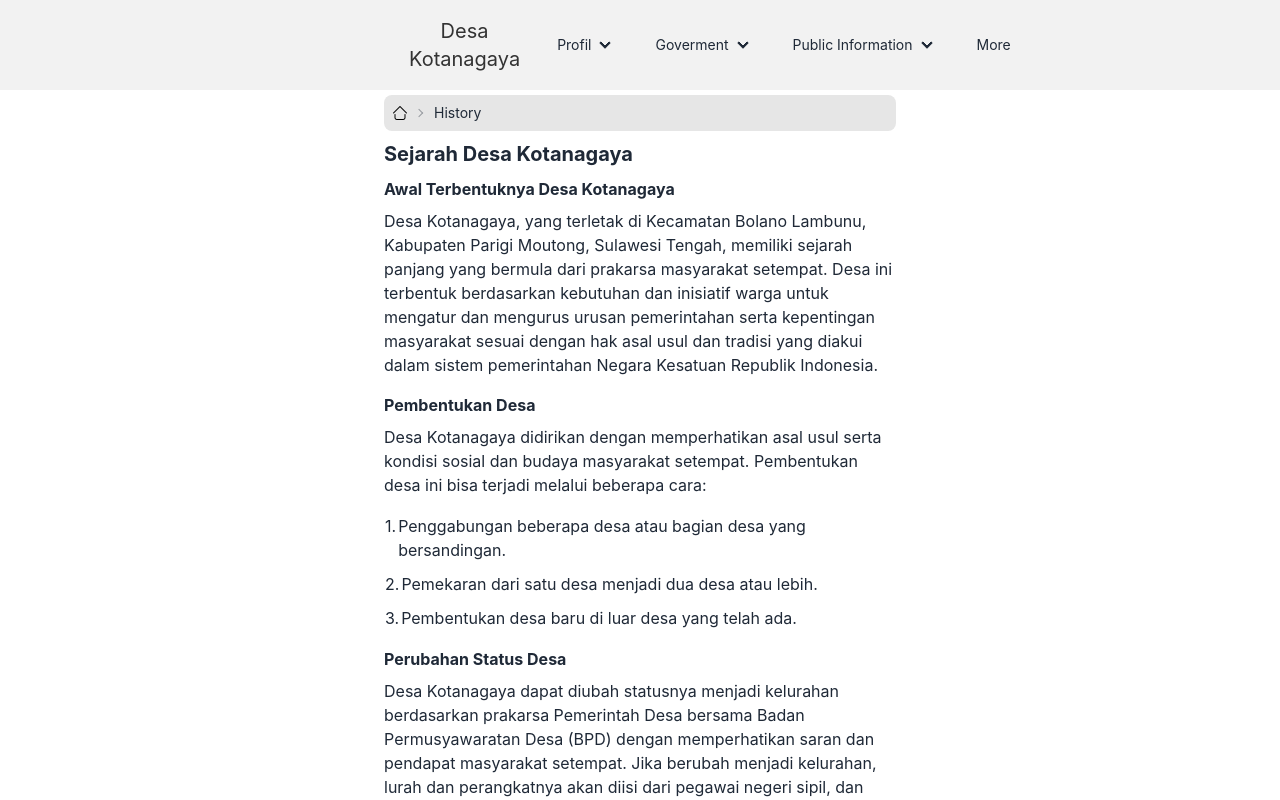
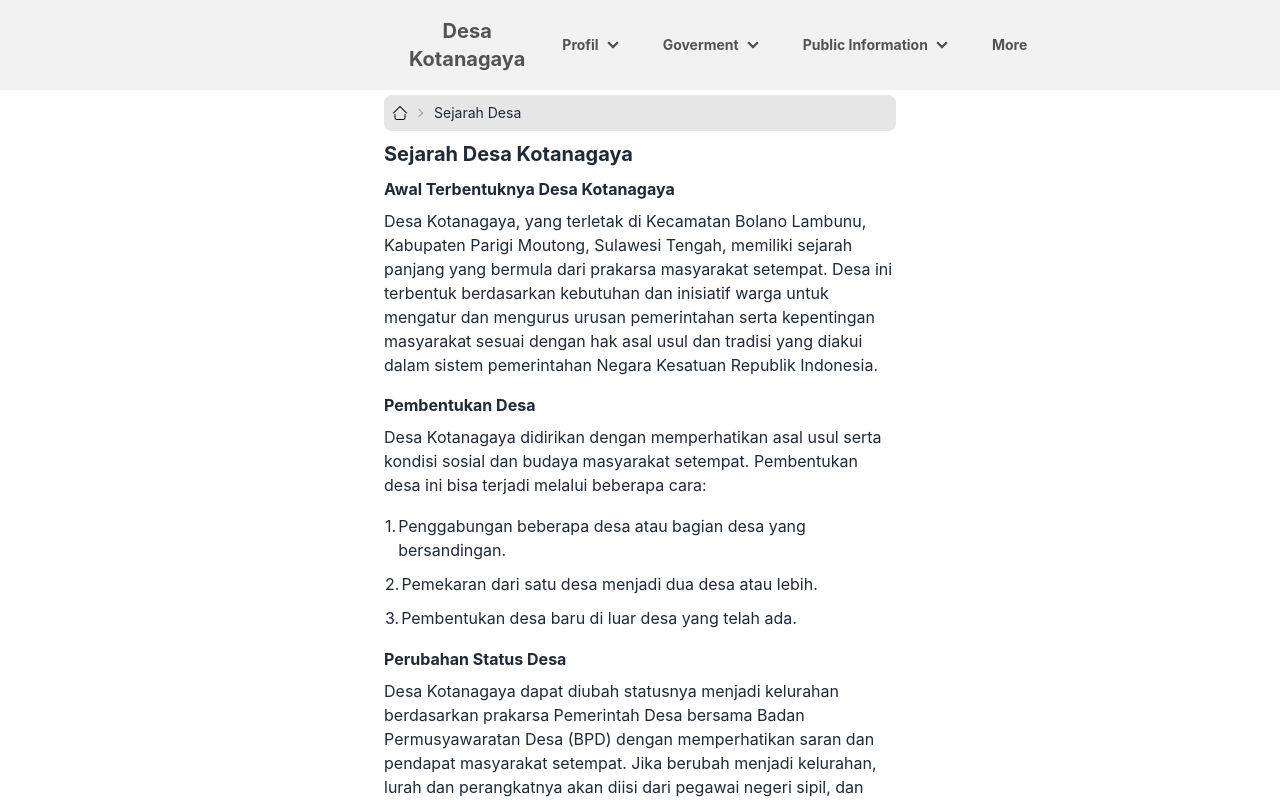
Before and after one commit to MochZukhruf/Village-Web-Project, a React (Create React App) app: page /history in a window 1280 px wide. Shown: the top 800 px of the page. Built offline with nearby package versions, Linux system fonts and the light colour scheme.

Commit message:
nav bener

```diff
--- a/src/components/Navbar.jsx
+++ b/src/components/Navbar.jsx
@@ -105,7 +105,7 @@ export const Navbar = () => {
             <ul className="menu menu-horizontal px-1">
               <li>
                 <details onClick={() => handleDropdownClick(0)}>
-                  <summary>Profil</summary>
+                  <summary className="dropdown-title">Profil</summary>
                   <ul className="dropdown-header">
                     <li>
                       <Link to="/about" onClick={handleLinkClick}>
@@ -114,7 +114,7 @@ export const Navbar = () => {
                     </li>
                     <li>
                       <Link to="/history" onClick={handleLinkClick}>
-                        Sejarah
+                        Sejarah Desa
                       </Link>
                     </li>
                     <li>
@@ -137,7 +137,7 @@ export const Navbar = () => {
               </li>
               <li>
                 <details onClick={() => handleDropdownClick(1)}>
-                  <summary>Goverment</summary>
+                  <summary className="dropdown-title">Goverment</summary>
                   <ul className="dropdown-header">
                     <li>
                       <a>Link 1</a>
@@ -150,7 +150,9 @@ export const Navbar = () => {
               </li>
               <li>
                 <details onClick={() => handleDropdownClick(2)}>
-                  <summary>Public Information</summary>
+                  <summary className="dropdown-title">
+                    Public Information
+                  </summary>
                   <ul className="dropdown-header">
                     <li>
                       <a>Link 1</a>
@@ -162,7 +164,7 @@ export const Navbar = () => {
                 </details>
               </li>
               <li>
-                <a>More</a>
+                <a className="dropdown-title">More</a>
               </li>
             </ul>
           </div>
--- a/src/components/pages/profile/Aboutus.jsx
+++ b/src/components/pages/profile/Aboutus.jsx
@@ -19,7 +19,7 @@ export const Aboutus = () => {
             </div>
           </li>
           <li>
-            <Link to="/about">About</Link>
+            <Link to="/about">Tentang Kami</Link>
           </li>
         </ul>
       </div>
--- a/src/components/pages/profile/History.jsx
+++ b/src/components/pages/profile/History.jsx
@@ -19,7 +19,7 @@ export const History = () => {
             </div>
           </li>
           <li>
-            <Link to="/history">History</Link>
+            <Link to="/history">Sejarah Desa</Link>
           </li>
         </ul>
       </div>
--- a/src/styles/navbar.css
+++ b/src/styles/navbar.css
@@ -43,10 +43,11 @@
 .btn-ghost {
   padding: 0.5rem 0.5rem;
   display: flex;
-  color: #333;
+  color: #535353;
   text-decoration: none;
   border-radius: 10px;
   cursor: pointer;
+  font-weight: bold;
 }
 
 .text-xl {
@@ -87,6 +88,11 @@
 
 .menu-horizontal > li > details[open] > ul {
   display: block; /* Show when open */
+}
+
+.dropdown-title {
+  font-weight: bold;
+  color: #535353;
 }
 
 .dropdown-header > li > a {
```
